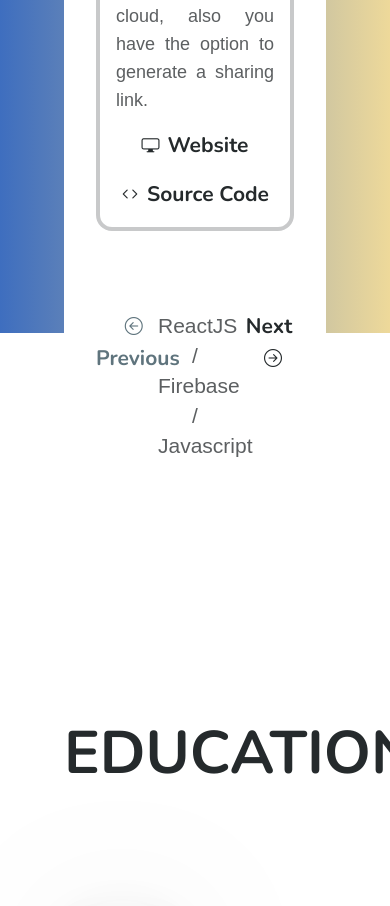
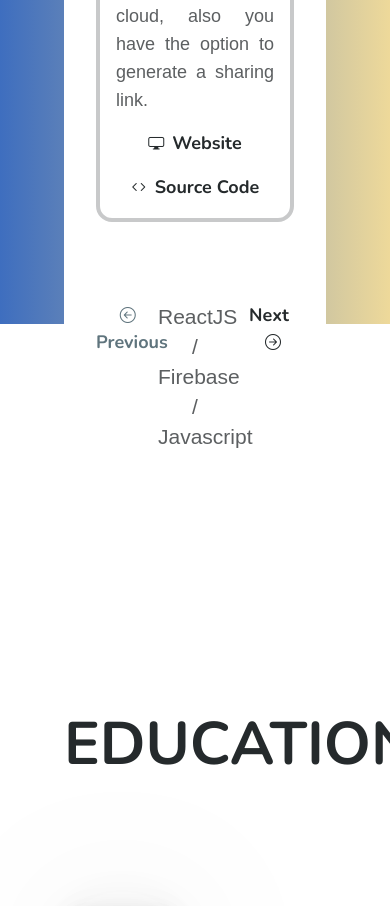
Before and after one commit to Mikadifo/Mikadifo.github.io, a React (Create React App) app: page /#/ in a window 390 px wide. Shown: the part 2060-2966 px from the top of the page. Built offline with nearby package versions, Linux system fonts and the light colour scheme; grey boxes are pictures that could not be loaded.

Commit message:
[mod] projects borderless buttons text and icon responsive

```diff
--- a/src/components/buttons/BorderlessButton/BorderlessButton.css
+++ b/src/components/buttons/BorderlessButton/BorderlessButton.css
@@ -30,8 +30,19 @@
   color: rgba(var(--color-secondary), 0.75);
   border-bottom: 1px solid rgba(var(--color-secondary), 0.75);
 }
+
 .bls-btn-disabled {
   color: rgb(var(--color-disabled));
   border-bottom: 1px solid transparent;
   cursor: not-allowed !important;
 }
+
+@media (max-width: 1199px) {
+  .borderless-btn {
+    font-size: var(--h6-size-tabletphone);
+  }
+
+  .bls-btn-icon {
+    font-size: 16px;
+  }
+}
```
